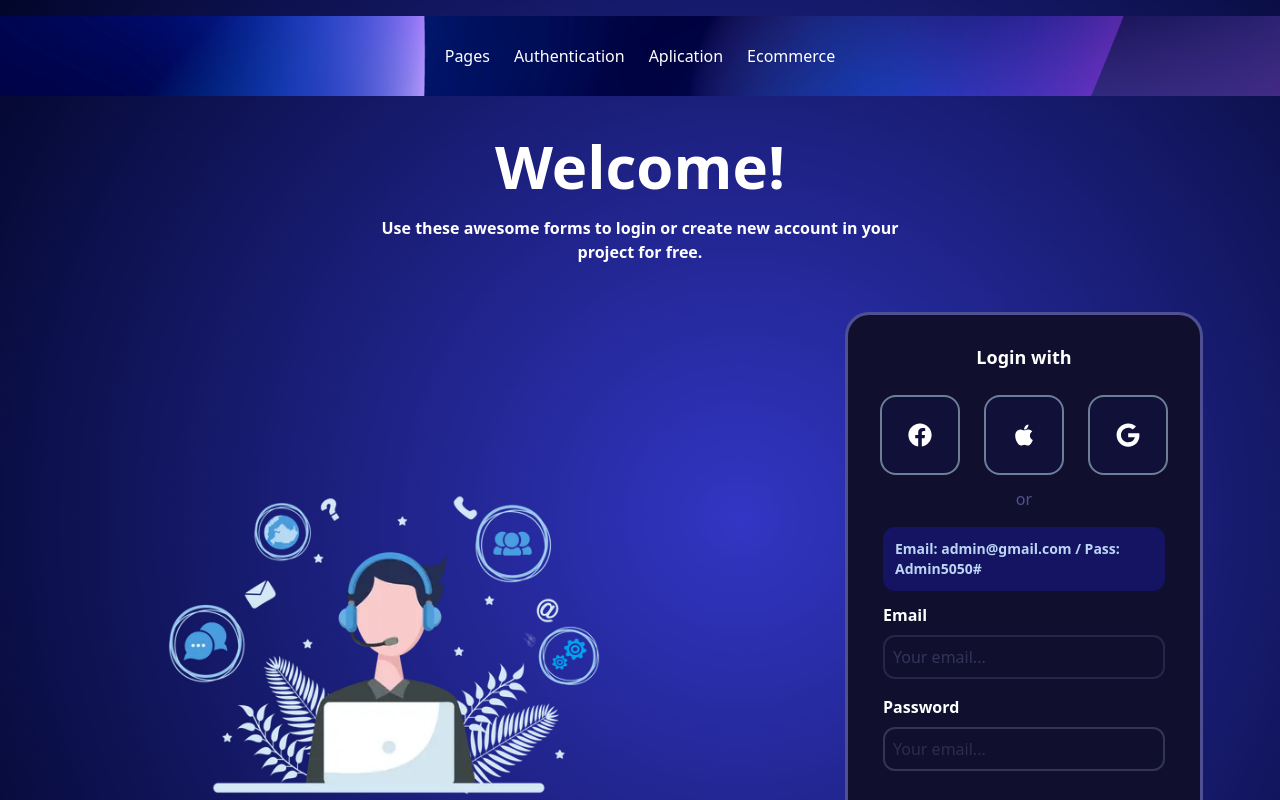
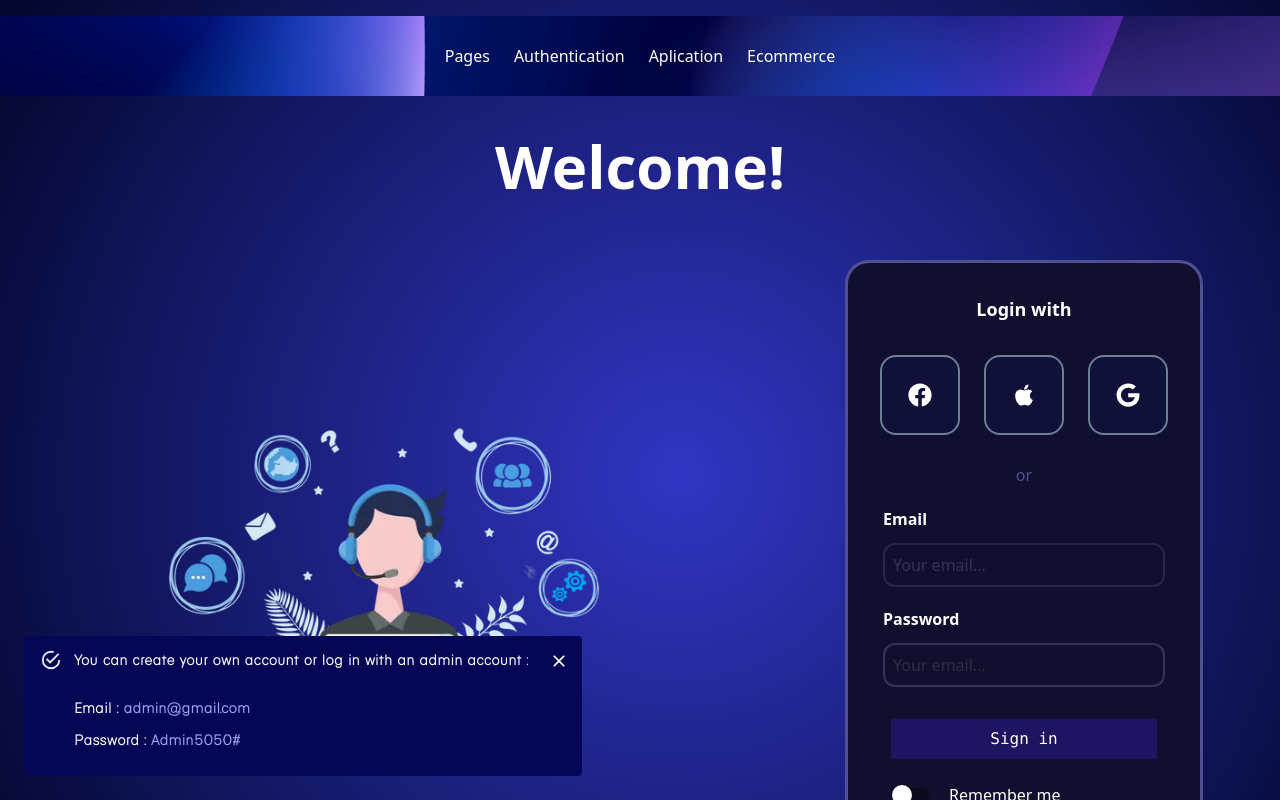
Before and after one commit to Nasim1380p/Admin-Panel, a Next.js app: page / in a window 1280 px wide. Shown: the top 800 px of the page. Built offline with nearby package versions, Linux system fonts and the light colour scheme.

Commit message:
update snakebar

```diff
--- a/package.json
+++ b/package.json
@@ -21,6 +21,7 @@
     "react-circular-progressbar": "^2.1.0",
     "react-dom": "^18",
     "react-icons": "^5.3.0",
+    "sweetalert2": "^11.14.1",
     "yup": "^1.4.0",
     "zustand": "^4.5.5"
   },
--- /dev/null
+++ b/src/Components/Alert.jsx
@@ -0,0 +1,38 @@
+"use client"
+import * as React from 'react';
+// import Button from '@mui/material/Button';
+import Snackbar from '@mui/material/Snackbar';
+import Alert from '@mui/material/Alert';
+
+export default function CustomizedSnackbars() {
+    const [open, setOpen] = React.useState(true);
+    const handleClose = (event, reason) => {
+        if (reason === 'clickaway') {
+            return;
+        }
+
+        setOpen(false);
+    };
+
+    return (
+        <div>
+            <Snackbar open={open} autoHideDuration={10000} transitionDuration={2800} onClose={handleClose}>
+                <Alert
+                    variant="filled"
+                    className='md:p-4 p-2'
+                    onClose={handleClose}
+                    severity="success"
+
+                    //  message=""
+                    sx={{ width: '100%', background: '#060656' }}
+                >
+                    <h4 className='font-myfont font-bold text-sm '>You can create your own account or log in with an admin account :</h4>
+                    <div className='flex flex-wrap mt-4 justify-center items-center  '>
+                        <h6 className='font-myfont font-bold w-full text-[#aeaeffed] mt-3'><span className='font-myfont font-bold text-white'>Email :</span> admin@gmail.com</h6>
+                        <h6 className='font-myfont mb-3 font-bold w-full text-[#aeaeffed] mt-3'><span className='font-myfont font-bold text-white'>Password :</span> Admin5050#</h6>
+                    </div>
+                </Alert>
+            </Snackbar>
+        </div>
+    );
+}
--- a/src/Components/SigninForm.jsx
+++ b/src/Components/SigninForm.jsx
@@ -51,13 +51,13 @@ export default function SignupForm() {
   })
 
   return (
-    <form className='flex w-full flex-wrap justify-center' onSubmit={formik.handleSubmit}>
-      <div className='w-[80%] bg-[#161678b7] rounded-xl  mt-4'>
+    <form className='flex w-full flex-wrap justify-center text-[#107cffb7' onSubmit={formik.handleSubmit}>
+      {/* <div className='w-[80%] bg-[#161678b7] rounded-xl  mt-4'>
         <p className='w-full text-[#bcd5f5] text-sm pt-3 pb-3 px-3 font-semibold'>Email: admin@gmail.com / Pass: Admin5050#</p>
-      </div>
-      <label htmlFor="email" className='text-white w-[80%] font-semibold mt-3'>Email</label>
+      </div> */}
+      <label htmlFor="email" className='text-white w-[80%] font-semibold mt-5'>Email</label>
       <input
-        className='p-2 rounded-xl outline-[#6c7f97] text-white w-[80%] mt-2 bg-inherit border-[2px] border-[#3b3b6684] placeholder-[#3f4068c1]' placeholder='Your email...'
+        className='p-2 rounded-xl outline-[#6c7f97] text-white w-[80%] mt-3 bg-inherit border-[2px] border-[#3b3b6684] placeholder-[#3f4068c1]' placeholder='Your email...'
         id="email"
         name="email"
         type="email"
@@ -69,9 +69,9 @@ export default function SignupForm() {
         <div className='w-[80%] text-[#6c7f97] mt-1'>{formik.errors.email}</div>
       ) : null}
 
-      <label htmlFor="password" className='text-white font-semibold w-[80%] mt-4'>Password</label>
+      <label htmlFor="password" className='text-white font-semibold w-[80%] mt-5'>Password</label>
       <input
-        className='p-2 rounded-xl w-[80%] outline-[#6c7f97] mt-2 bg-inherit  text-white  border-[2px] border-[#404064c1] placeholder-[#38384fc1]' placeholder='Your email...'
+        className='p-2 rounded-xl w-[80%] outline-[#6c7f97] mt-3 bg-inherit  text-white  border-[2px] border-[#404064c1] placeholder-[#38384fc1]' placeholder='Your email...'
         id="password"
         name="password"
         type="password"
--- a/src/app/page.js
+++ b/src/app/page.js
@@ -8,6 +8,7 @@ import { FaGoogle } from "react-icons/fa";
 import { CgMenu } from "react-icons/cg";
 import Switchdiv from './../Components/Switchdiv'
 import SigninFrom from './../Components/SigninForm'
+import Alert from '@/Components/Alert';
 export default function page() {
   return (
     <section className='w-full flex flex-wrap justify-center'>
@@ -23,15 +24,16 @@ export default function page() {
         </nav>
       </header>
       <h1 className='w-full md:text-6xl text-4xl text-white text-center md:mt-10 mt-3 font-bold'>Welcome!</h1>
-      <p className='text-center xl:w-[45%] lg:w-[95%] md:w-[100%] w-[90%] mt-5 ttext-sm font-bold text-white'>Use these awesome forms to login or create new account in your project for free.</p>
-      <div className=' w-full flex flex-wrap justify-center md:mt-6 mb-6 mt-3'>
-        <div className='md:w-[60%] md:flex hidden justify-center items-center mt-8 mb-8 '>
+      {/* <p className='text-center xl:w-[45%] lg:w-[95%] md:w-[100%] w-[90%] mt-5 ttext-sm font-bold text-white'>Use these awesome forms to login or create new account in your project for free.</p> */}
+      <div className=' w-full flex flex-wrap justify-center md:mt-10 mb-6 mt-5'>
+        <div className='md:w-[60%] md:flex hidden flex-wrap justify-center items-center mt-8 mb-8 '>
           <Image className='w-[80%]' src='/g.webp' width={450} height={450} alt='imgsvg' />
+
         </div>
         <div className='md:w-[40%] w-full flex justify-center mt-6 mb-6 '>
           <div className='xl:w-[70%] md:w-[90%] sm:w-[60%] flex flex-wrap justify-center w-[88%] rounded-3xl border-[3px] bg-[#10102e] border-[#7c7eda95]'>
-            <h3 className='text-center w-full mt-7 text-lg font-bold text-white'>Login with</h3>
-            <div className='flex w-full justify-center *:mx-3 *:mt-6 *:mb-3'>
+            <h3 className='text-center w-full mt-8 text-lg font-bold text-white'>Login with</h3>
+            <div className='flex w-full justify-center *:mx-3 *:mt-8 *:mb-7'>
               <div className='w-[80px] h-[80px] text-2xl cursor-pointer border-[2px] bg-[#10105745] hover:bg-[#17175e53] transition-all duration-200 rounded-2xl border-[#6c7f97] flex justify-center items-center text-white'><FaFacebook /></div>
               <div className='w-[80px] h-[80px] text-2xl cursor-pointer border-[2px]  bg-[#10105745] hover:bg-[#17175e53] transition-all duration-200 rounded-2xl border-[#6c7f97] flex justify-center items-center text-white'><FaApple /></div>
               <div className='w-[80px] h-[80px] text-2xl cursor-pointer border-[2px] bg-[#10105745] hover:bg-[#17175e53] transition-all duration-200 rounded-2xl border-[#6c7f97] flex justify-center items-center text-white'><FaGoogle /></div>
@@ -39,9 +41,12 @@ export default function page() {
             <p className='w-full text-center text-[#9092e982]'>or</p>
             <SigninFrom />
             <div className='w-[80%] flex items-center mt-2'><div className=''><Switchdiv /></div><spna className='text-white m-2'>Remember me</spna></div>
-            <p className='w-full text-center text-[#6c7f97] mt-5 mb-8'>Don't have an account ? <Link className='m-1 text-white font-bold' href='/Signup'>Sign up</Link></p>
+            <p className='w-full text-center text-[#6c7f97] mt-5 mb-8'>Don't have an account ? <Link className='m-1 text-white animate-pulse font-bold' href='/Signup'>Sign up</Link></p>
           </div>
         </div>
+      </div>
+      <div className='w-full text-white'>
+        <Alert />
       </div>
     </section>
   )
```
Also changed, not shown: 1 other file (tests, documents, lock files or other folders).
